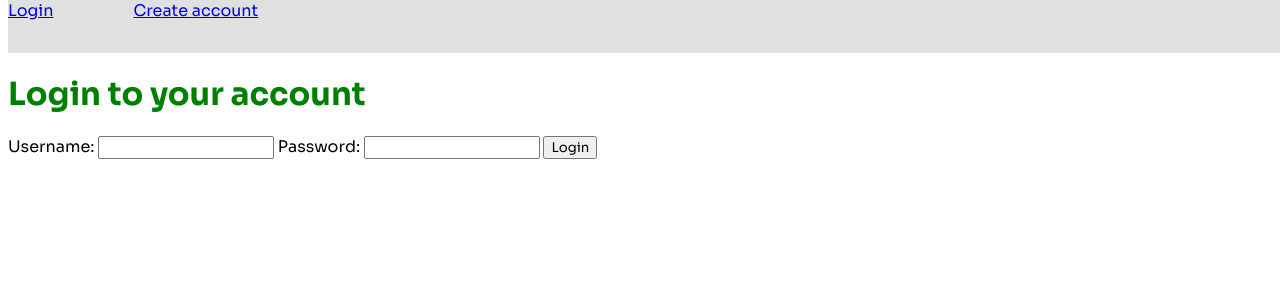
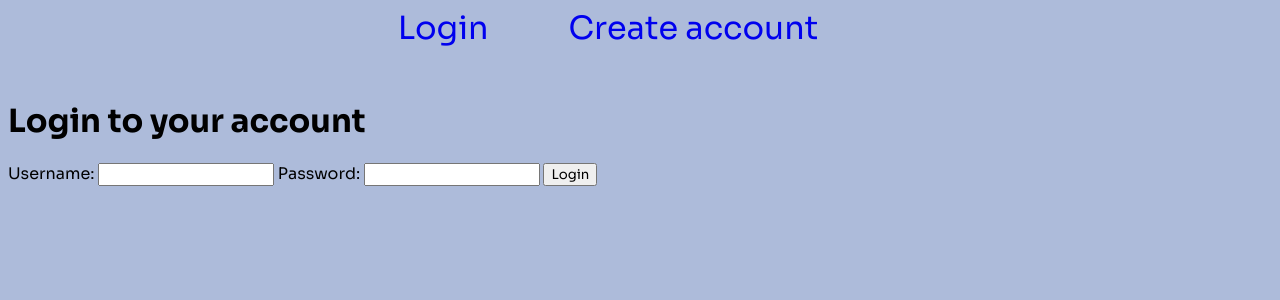
Before and after one commit to alex-wanger/feetcode, a Flask app: page / in a window 1280 px wide. Shown: the top 300 px of the page. Run offline with Flask 3, Linux system fonts and the light colour scheme.

Commit message:
add some basic stylign

```diff
--- a/Python/static/styles.css
+++ b/Python/static/styles.css
@@ -1,14 +1,18 @@
 nav {
     text-decoration: none;
     width:100vw;
-    justify-content: flex-start;
+    justify-content:center;
     display: flex;
-    background-color: rgb(224, 224, 224);
     padding-bottom: 2rem;
-    margin-top: -0.5rem;
+    font-size: 2rem;
+    color: #3D52A0;
 }
 nav a{
     padding-right: 5rem;
+    text-decoration: none;
+}
+a:visited{
+    color: #3D52A0;
 }
 
 *{
@@ -17,3 +21,6 @@ font-family: 'Sora', sans-serif;
 body {
     width: 100%;
 }
+html {
+    background-color: #ADBBDA;
+}
--- a/Python/templates/home.html
+++ b/Python/templates/home.html
@@ -10,7 +10,6 @@
     <title>Login</title>
     <style>
       h1 {
-        color: green;
       }
       .error {
         color: red;
```
Also changed, not shown: Python/testapp.py (deleted, +0 -24 lines), 2 other files.
